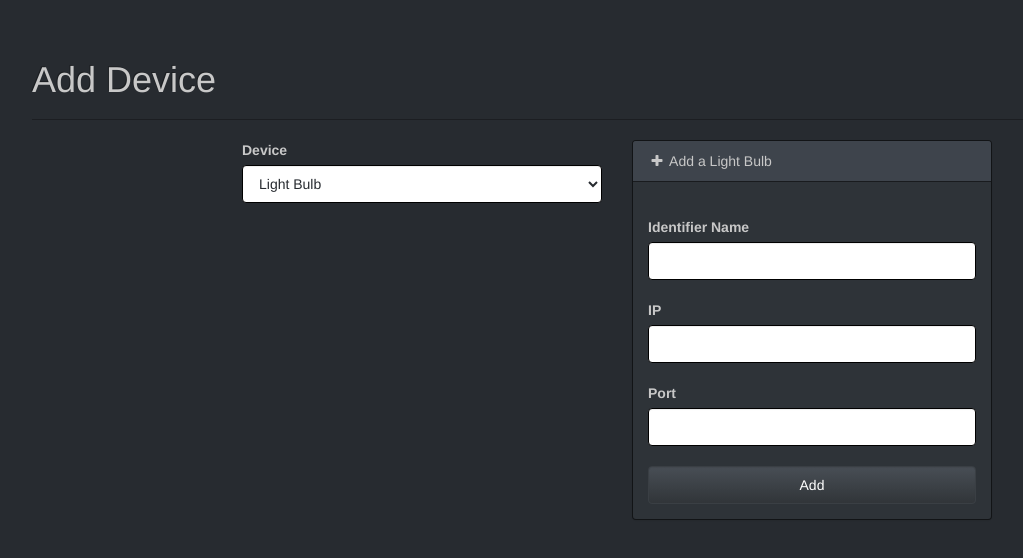
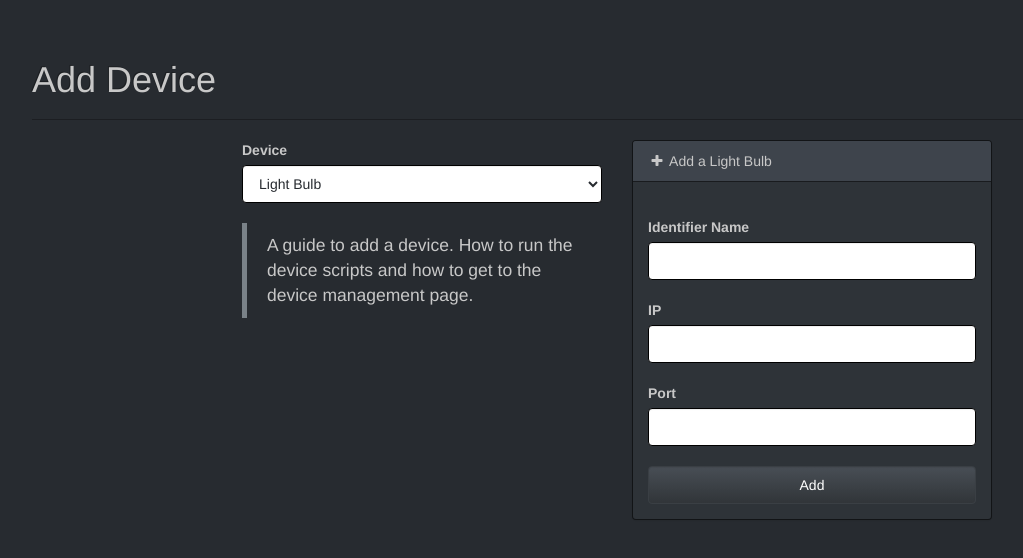
Before and after one commit to jflowaa/smart_home, a Flask app: page /adddevice in a window 1280 px wide. Shown: the part 52-610 px from the top of the page, without its empty margins (23-1046 px from the left). Run offline with Flask 2, Linux system fonts and the light colour scheme; some libraries are stand-ins or nearby versions.

Commit message:
guide to add a device

```diff
--- a/server/app/templates/add_device.html
+++ b/server/app/templates/add_device.html
@@ -16,6 +16,10 @@
 		<div class="col-md-4">
 			{{ choose_form.device.label }} <br>
 			{{ choose_form.device(class_="form-control")  }}
+			<br>
+			<blockquote class="blockquote">
+				<p class="m-b-0">A guide to add a device. How to run the device scripts and how to get to the device management page.</p>
+			</blockquote>
 		</div>
 		<div class="col-md-4">
 			{% if error %}
```
